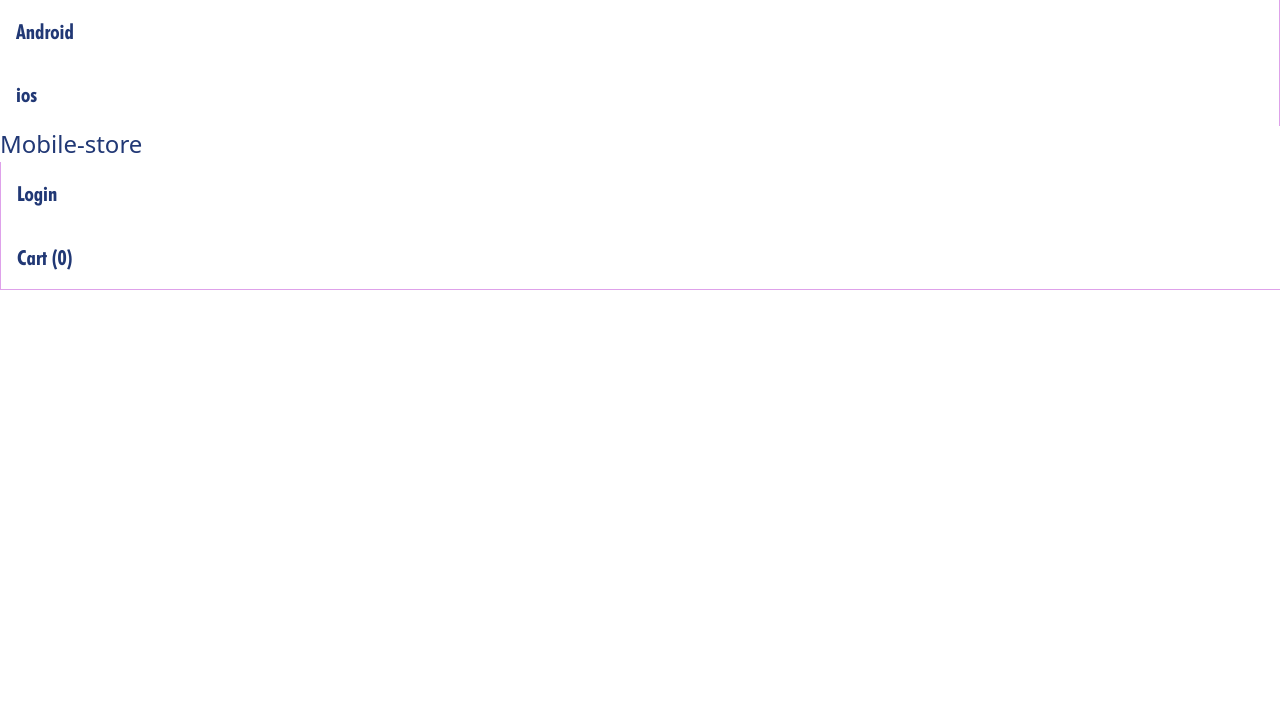
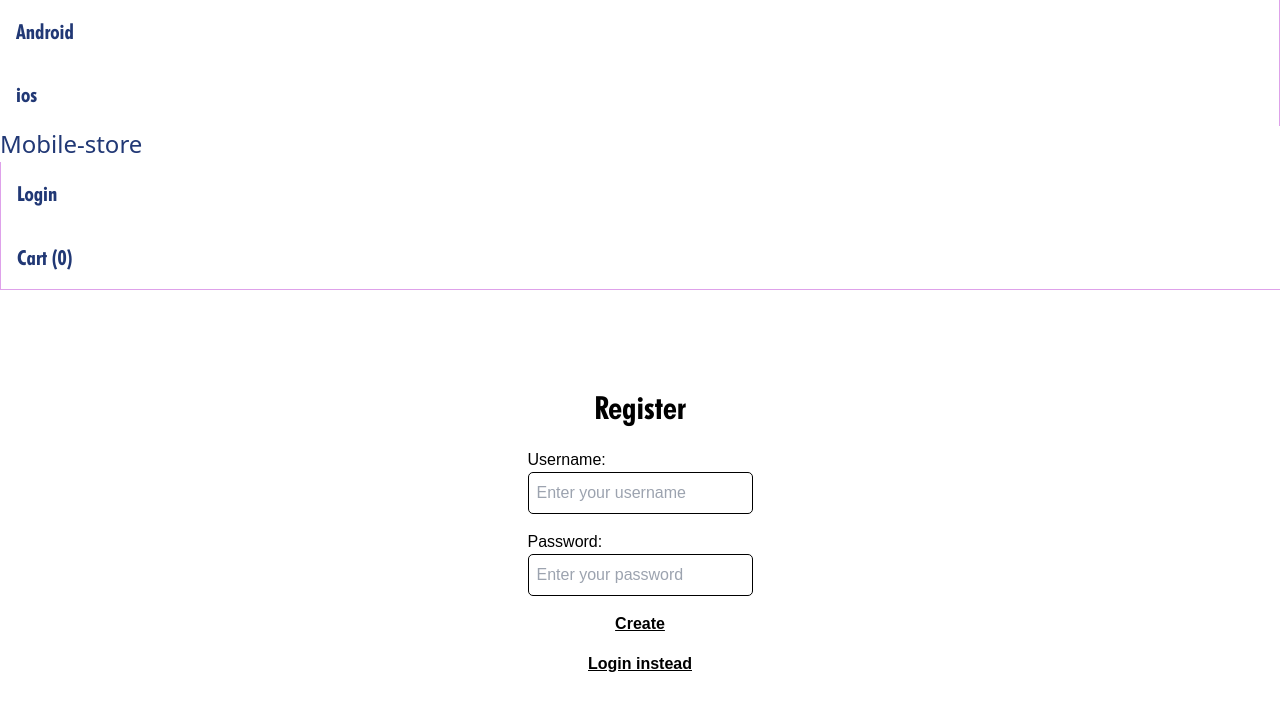
Before and after one commit to Amanjot-001/mobile-store, a React (Vite) app: page /login in a window 1280 px wide. Shown: the top 710 px of the page. Built offline with nearby package versions, Linux system fonts and the light colour scheme.

Commit message:
login ui created

```diff
--- a/src/assets/styles/App.css
+++ b/src/assets/styles/App.css
@@ -16,4 +16,5 @@
 
 .app {
   width: 100%;
+  height: 100%;
 }
--- a/src/assets/styles/login.js
+++ b/src/assets/styles/login.js
@@ -2,5 +2,57 @@ import styled from "styled-components";
 
 export const LoginWrapper = styled.div`
     display: flex;
+    flex-direction: column;
+    justify-content: center;
+    align-items: center;
+    width: 100%;
+    height: 60vh;
+    gap: 1rem;
 
+    .heading {
+        font-family: futura, sans-serif;
+        font-size: 2rem;
+    }
+
+    .username, .pass {
+        display: flex;
+        flex-direction: column;
+    }
+
+    label {
+        font-family: sans-serif;
+    }
+
+    input {
+        font-family: sans-serif;
+        padding: 0.5rem;
+        outline: none;
+        border: 1px solid #000;
+        border-radius: 5px;
+    }
+
+    .auth-btn, .down-sec {
+        font-family: sans-serif;
+        font-weight: 800;
+        text-decoration: underline;
+        cursor: pointer;
+    }
+
+    @media (max-width: 480px) {
+        .heading {
+            font-size: 1.5rem;
+        }
+
+        label {
+            font-size: 0.8rem;
+        }
+
+        input {
+            padding: 0.3rem;
+        }
+
+        .auth-btn, .down-sec {
+            font-size: 0.9rem;
+        }
+    }
 `
--- a/src/components/Login.jsx
+++ b/src/components/Login.jsx
@@ -3,7 +3,31 @@ import { LoginWrapper } from "../assets/styles/login";
 const Login = () => {
     return (
         <LoginWrapper>
-
+            <div className="heading">
+                Register
+            </div>
+            <div className="username">
+                <label htmlFor="username">Username:</label>
+                <input
+                    type="text"
+                    placeholder="Enter your username"
+                    id="username"
+                />
+            </div>
+            <div className="pass">
+                <label htmlFor="password">Password:</label>
+                <input
+                    type="password"
+                    placeholder="Enter your password"
+                    id="password"
+                />
+            </div>
+            <div className="auth-btn">
+                Create
+            </div>
+            <div className="down-sec">
+                Login instead
+            </div>
         </LoginWrapper>
     )
 }
```
